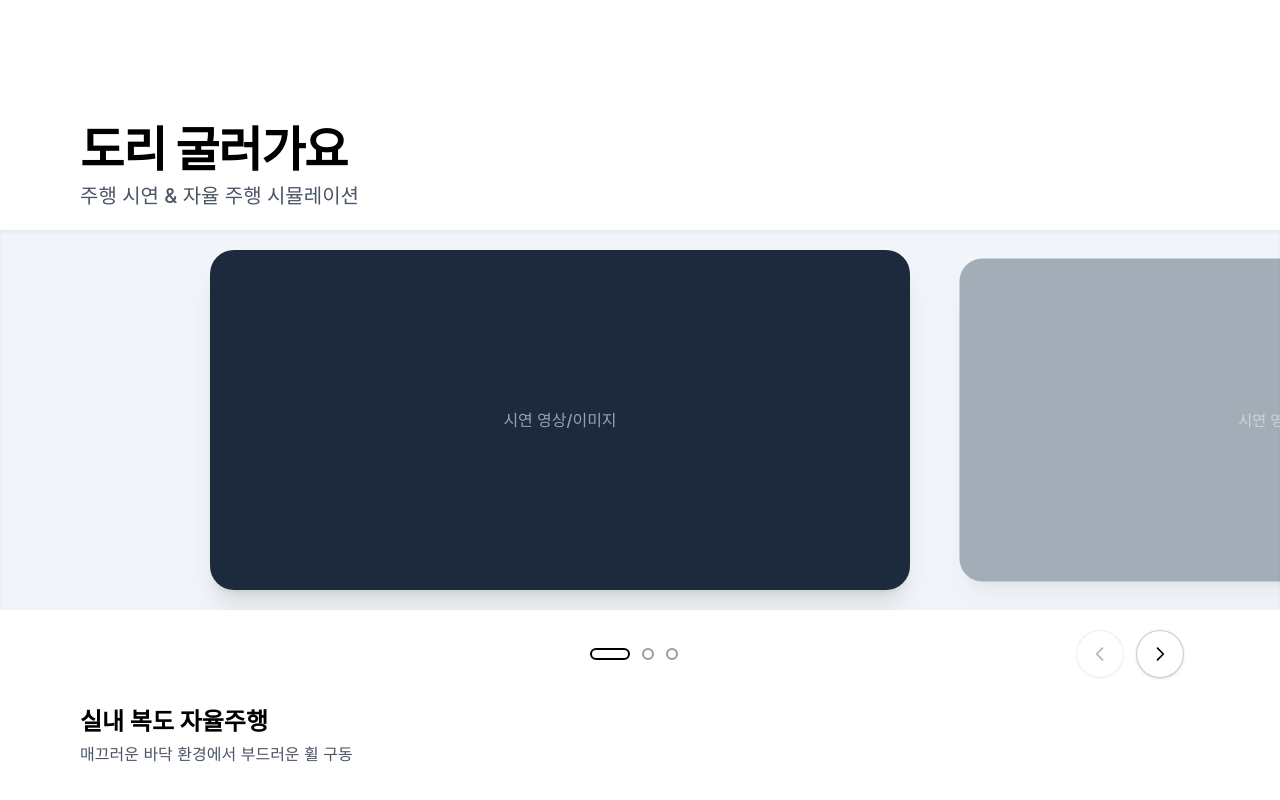
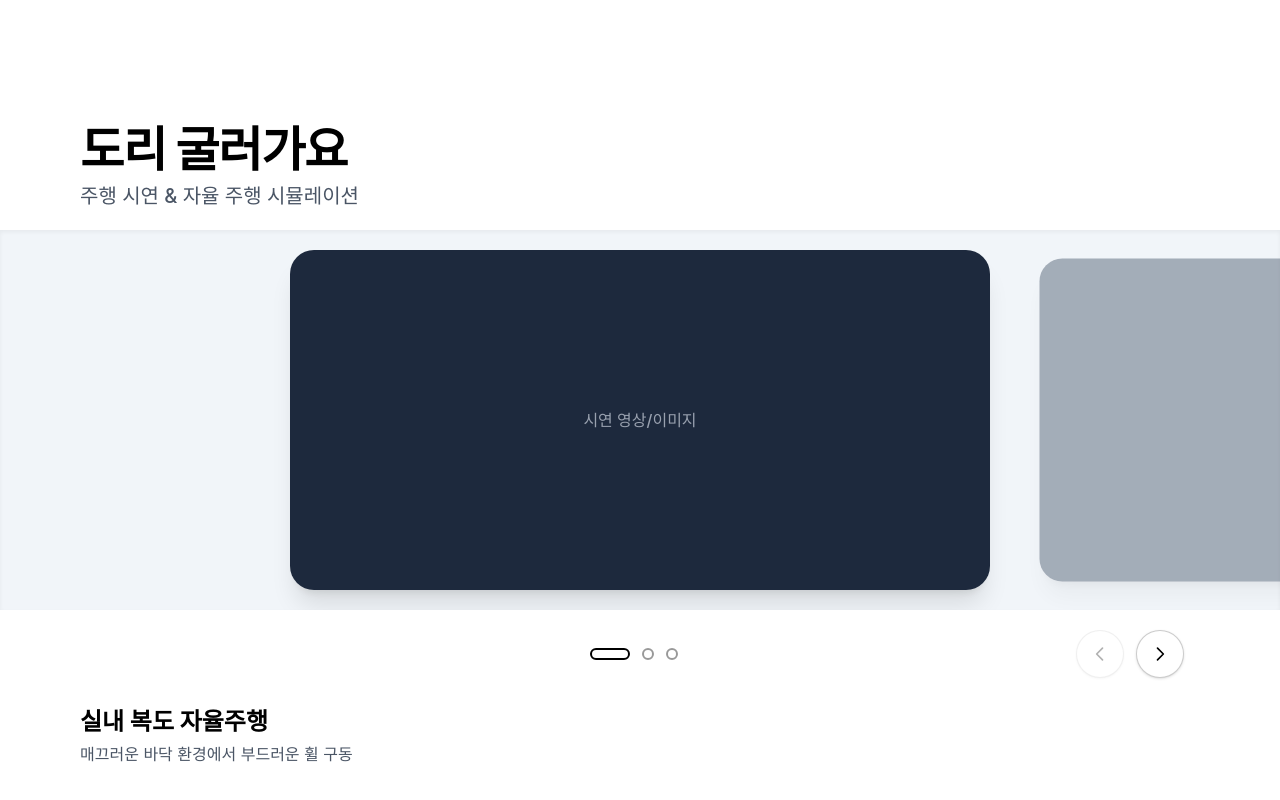
Before and after one commit to DGIST-DORI/dgist-dori.github.io, a React (Vite) app: page / in a window 1280 px wide. Shown: the part 3050-3850 px from the top of the page. Built offline with nearby package versions, Linux system fonts and the light colour scheme.

Commit message:
fix: card alignment

```diff
--- a/src/components/DrivingShowcase.jsx
+++ b/src/components/DrivingShowcase.jsx
@@ -106,6 +106,7 @@ export default function DrivingShowcase() {
         네이티브 CSS Scroll Snap 사용 — 트랙패드/터치/스크롤바를 브라우저가 직접 처리해서
         감도 튜닝, 관성 처리, 사파리 뒤로가기 제스처 같은 문제를 JS로 재현할 필요가 없음
       */}
+      <div className="relative w-full w-screen -mx-6 md:-mx-20 h-[320px] md:h-[380px] bg-slate-100 shadow-inner overflow-hidden">
         <div
           ref={scrollerRef}
           onScroll={handleScroll}
@@ -114,7 +115,7 @@ export default function DrivingShowcase() {
           onPointerUp={endDrag}
           onPointerLeave={endDrag}
           onPointerCancel={endDrag}
-        className="relative w-full w-screen -mx-6 md:-mx-20 h-[320px] md:h-[380px] bg-slate-100 flex items-center overflow-x-auto shadow-inner select-none [--card-w:300px] md:[--card-w:700px] [scroll-snap-type:x_mandatory] [&::-webkit-scrollbar]:hidden"
+          className="w-full h-full flex items-center overflow-x-auto select-none [--card-w:300px] md:[--card-w:700px] [scroll-snap-type:x_mandatory] [&::-webkit-scrollbar]:hidden"
           style={{
             scrollbarWidth: 'none',
             msOverflowStyle: 'none',
@@ -141,6 +142,7 @@ export default function DrivingShowcase() {
                 </div>
               );
             })}
+          </div>
         </div>
       </div>
 
```
Lines whose indentation alone changed are shown as unchanged.
